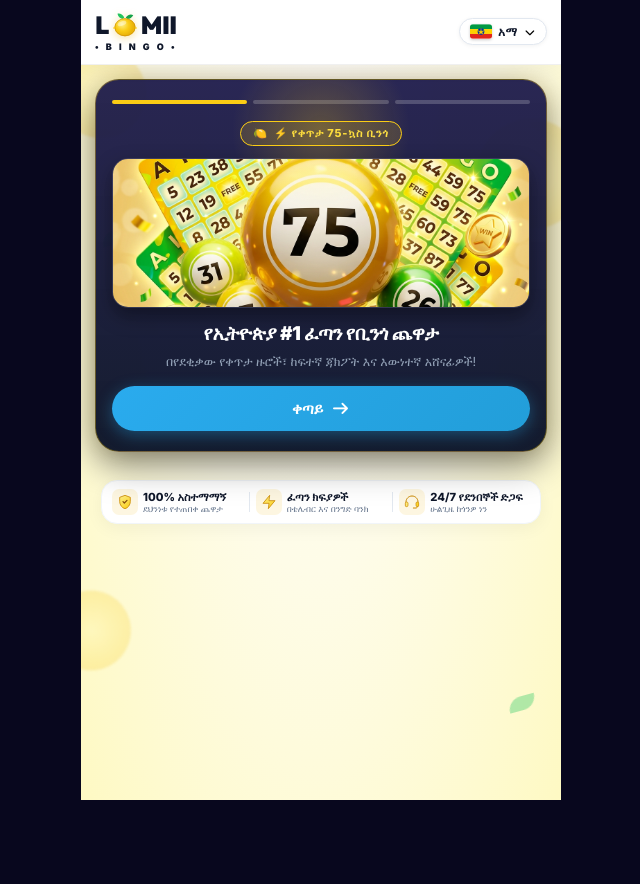
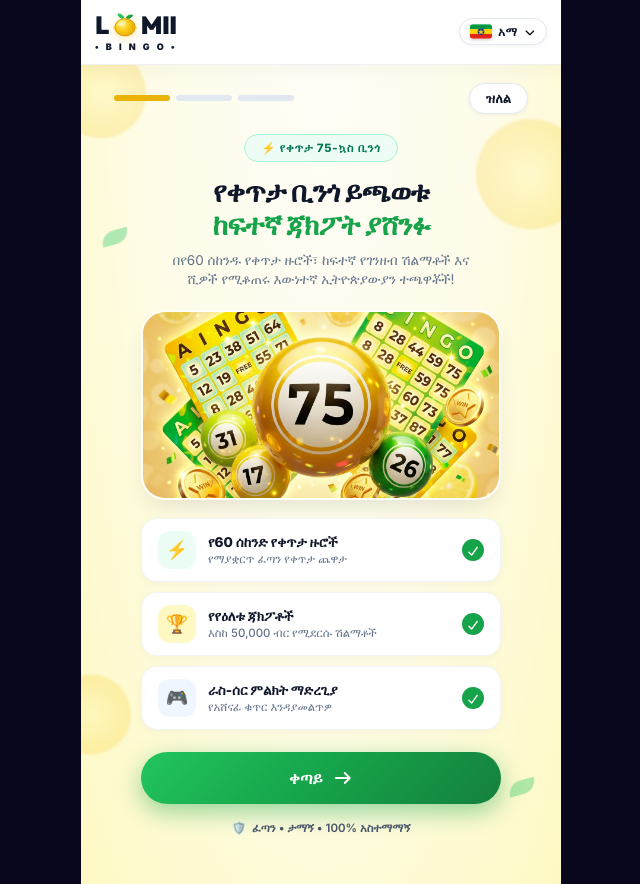
Before and after one commit to EyuAse/Bingo-Mini-app, a React (Vite) app: page / in a window 1280 px wide. Shown: the whole page, without its empty margins (319-959 px from the left). Before the commit the page ends 800 px from the top, so only its background shows below. Built offline with nearby package versions, Linux system fonts and the light colour scheme.

Commit message:
Implement exact reference UI onboarding with top logo, progress bars, skip pill, checklist cards, and smart existing user login

```diff
--- a/src/components/landing/BlumOnboardingCarousel.tsx
+++ b/src/components/landing/BlumOnboardingCarousel.tsx
@@ -5,11 +5,13 @@ import { telegramService } from '../../services/telegramService';
 interface BlumOnboardingCarouselProps {
   onClaimBonus: () => void;
   isLoading: boolean;
+  onSkip?: () => void;
 }
 
 export const BlumOnboardingCarousel: React.FC<BlumOnboardingCarouselProps> = ({
   onClaimBonus,
-  isLoading
+  isLoading,
+  onSkip
 }) => {
   const { lang } = useLanguage();
   const [currentSlide, setCurrentSlide] = useState(0);
@@ -17,30 +19,93 @@ export const BlumOnboardingCarousel: React.FC<BlumOnboardingCarouselProps> = ({
   const slides = [
     {
       id: 0,
-      badge: lang === 'am' ? '⚡ የቀጥታ 75-ኳስ ቢንጎ' : '⚡ LIVE 75-BALL BINGO',
-      title: lang === 'am' ? 'የኢትዮጵያ #1 ፈጣን የቢንጎ ጨዋታ' : "Ethiopia's #1 Express Bingo Game",
-      sub: lang === 'am' ? 'በየደቂቃው የቀጥታ ዙሮች፣ ከፍተኛ ጃክፖት እና እውነተኛ አሸናፊዎች!' : 'Live rounds every 60s, massive jackpots, and thousands of real winners daily!',
+      badge: lang === 'am' ? '⚡ የቀጥታ 75-ኳስ ቢንጎ' : '⚡ 🎯 75-BALL EXPRESS',
+      title1: lang === 'am' ? 'የቀጥታ ቢንጎ ይጫወቱ' : 'Play Live Bingo',
+      title2: lang === 'am' ? 'ከፍተኛ ጃክፖት ያሸንፉ' : 'Win Huge Jackpots',
+      sub: lang === 'am'
+        ? 'በየ60 ሰከንዱ የቀጥታ ዙሮች፣ ከፍተኛ የገንዘብ ሽልማቶች እና ሺዎች የሚቆጠሩ እውነተኛ ኢትዮጵያውያን ተጫዋቾች!'
+        : 'Fast-paced 75-ball express rounds with thousands of real Ethiopian players daily.',
       art: '/assets/images/lomi-hero-75.jpg',
-      icon: '🍋',
-      highlight: '75-BALL EXPRESS'
+      features: [
+        {
+          icon: '⚡',
+          iconBg: '#ecfdf5',
+          title: lang === 'am' ? 'የ60 ሰከንድ የቀጥታ ዙሮች' : 'Express Rounds',
+          desc: lang === 'am' ? 'የማያቋርጥ ፈጣን የቀጥታ ጨዋታ' : '60-second non-stop live action'
+        },
+        {
+          icon: '🏆',
+          iconBg: '#fef9c3',
+          title: lang === 'am' ? 'የየዕለቱ ጃክፖቶች' : 'Daily Jackpots',
+          desc: lang === 'am' ? 'እስከ 50,000 ብር የሚደርሱ ሽልማቶች' : 'Up to 50,000 ETB prize pools'
+        },
+        {
+          icon: '🎮',
+          iconBg: '#eff6ff',
+          title: lang === 'am' ? 'ራስ-ሰር ምልክት ማድረጊያ' : 'Auto-Marking',
+          desc: lang === 'am' ? 'የአሸናፊ ቁጥር እንዳያመልጥዎ' : 'Never miss a winning number'
+        }
+      ]
     },
     {
       id: 1,
-      badge: lang === 'am' ? '💸 ፈጣን ክፍያ' : '💸 INSTANT PAYOUTS',
-      title: lang === 'am' ? 'በቴሌብር እና በንግድ ባንክ ወዲያውኑ ወጪ ያድርጉ' : 'Withdraw Instantly to Telebirr & CBE',
-      sub: lang === 'am' ? 'ያሸነፉትን ገንዘብ በሰከንዶች ውስጥ ወደ ስልክዎ ያስገቡ። 0% ኮሚሽን!' : 'Instant cashouts directly to your Telebirr or CBE Bank in 0-60 seconds. 0% fees!',
+      badge: lang === 'am' ? '⚡ 💸 ፈጣን ክፍያ' : '⚡ 💸 INSTANT PAYOUTS',
+      title1: lang === 'am' ? 'ያሸነፉትን ገንዘብ' : 'Cashout Instantly',
+      title2: lang === 'am' ? 'ወዲያውኑ ወጪ ያድርጉ' : 'When You Win',
+      sub: lang === 'am'
+        ? 'ያሸነፉትን ገንዘብ በሰከንዶች ውስጥ በቀጥታ ወደ ቴሌብር ወይም ንግድ ባንክ ያስገቡ። 0% ክፍያ። 100% አስተማማኝ።'
+        : 'Withdraw your winnings directly to Telebirr or CBE Bank in seconds. 0% fees. 100% secure.',
       art: '/assets/images/auth-header-75.jpg',
+      features: [
+        {
           icon: '⚡',
-      highlight: '0-60s PAYOUTS'
+          iconBg: '#ecfdf5',
+          title: lang === 'am' ? 'ፈጣን ዝውውር' : 'Instant Transfers',
+          desc: lang === 'am' ? 'ገንዘብዎ በ0-60 ሰከንድ ውስጥ ይደርሳል' : 'Get your winnings in 0–60 seconds'
+        },
+        {
+          icon: '🛡️',
+          iconBg: '#fef3c7',
+          title: lang === 'am' ? '100% አስተማማኝ' : '100% Secure',
+          desc: lang === 'am' ? 'ደህንነቱ የተጠበቀና የታመነ አሰራር' : 'Safe, fair & encrypted transactions'
+        },
+        {
+          icon: '🎧',
+          iconBg: '#ecfdf5',
+          title: lang === 'am' ? 'የ24/7 ድጋፍ' : '24/7 Support',
+          desc: lang === 'am' ? 'በማንኛውም ሰዓት ከጎንዎ ነን' : "We're here for you anytime"
+        }
+      ]
     },
     {
       id: 2,
-      badge: lang === 'am' ? '🎁 የነፃ መመዝገቢያ ስጦታ' : '🎁 STARTER REWARD PACK',
-      title: lang === 'am' ? 'የ10 ብር ነፃ ቦነስዎን አሁኑኑ ያግኙ!' : 'Claim Your 10 ETB Free Starter Pack!',
-      sub: lang === 'am' ? 'ያለ ምንም ቅድመ ክፍያ ወዲያውኑ መጫወት ይጀምሩ እና እውነተኛ ብር ያሸንፉ!' : 'Start playing instantly with zero deposit required and win real cash payouts!',
+      badge: lang === 'am' ? '🎁 👑 የነፃ መመዝገቢያ ስጦታ' : '🎁 👑 STARTER REWARD PACK',
+      title1: lang === 'am' ? 'በ10 ብር ቦነስ ይጀምሩ' : 'Start With 10 ETB',
+      title2: lang === 'am' ? 'ያለ ምንም ቅድመ ክፍያ' : 'Zero Deposit Needed',
+      sub: lang === 'am'
+        ? 'በቴሌግራም በአንድ ንክኪ ይመዝገቡና የ10 ብር ነፃ ቦነስዎን ወዲያውኑ ተቀብለው መጫወት ይጀምሩ!'
+        : 'Create your account in 1-tap via Telegram and receive 10 ETB free welcome bonus right now.',
       art: '/assets/images/lomi-hero-75.jpg',
-      icon: '👑',
-      highlight: '+10.00 ETB FREE'
+      features: [
+        {
+          icon: '🎁',
+          iconBg: '#fef9c3',
+          title: lang === 'am' ? 'የ10 ብር ነፃ ስጦታ' : 'Free Starter Pack',
+          desc: lang === 'am' ? '+10.00 ብር ቦነስ ወደ ቦርሳዎ ገቢ ይሆናል' : '+10.00 ETB added directly to wallet'
+        },
+        {
+          icon: '⚡',
+          iconBg: '#eff6ff',
+          title: lang === 'am' ? '1-ንክኪ ቴሌግራም' : '1-Click Telegram',
+          desc: lang === 'am' ? 'የይለፍ ቃል ወይም ረጅም ፎርም አያስፈልግም' : 'Zero passwords or forms needed'
+        },
+        {
+          icon: '💰',
+          iconBg: '#ecfdf5',
+          title: lang === 'am' ? 'እውነተኛ የብር ሽልማቶች' : 'Real Cash Prizes',
+          desc: lang === 'am' ? 'ያሸነፉትን ወዲያውኑ ወጪ ያድርጉ' : 'Play & withdraw real Ethiopian Birr'
+        }
+      ]
     }
   ];
 
@@ -53,55 +118,54 @@ export const BlumOnboardingCarousel: React.FC<BlumOnboardingCarouselProps> = ({
     }
   };
 
-  const handleDotClick = (idx: number) => {
+  const handleSkipClick = () => {
     telegramService.triggerHaptic('light');
-    setCurrentSlide(idx);
+    if (onSkip) {
+      onSkip();
+    } else {
+      onClaimBonus();
+    }
   };
 
   const slide = slides[currentSlide];
+  const isLastSlide = currentSlide === slides.length - 1;
 
   return (
-    <div className="blum-onboarding-wrapper" style={{ margin: '0 0 16px 0', width: '100%' }}>
-      {/* Slide Glass Card */}
     <div
-        className="blum-story-card"
+      className="exact-ref-onboarding-container"
       style={{
-          background: 'linear-gradient(180deg, rgba(30, 27, 75, 0.95) 0%, rgba(15, 23, 42, 0.98) 100%)',
-          borderRadius: '24px',
-          border: '1.5px solid rgba(250, 204, 21, 0.35)',
-          padding: '20px 16px',
-          color: '#ffffff',
-          textAlign: 'center',
-          boxShadow: '0 12px 35px rgba(0, 0, 0, 0.5), 0 0 20px rgba(234, 179, 8, 0.15)',
-          position: 'relative',
-          overflow: 'hidden'
+        width: '100%',
+        maxWidth: '430px',
+        margin: '0 auto',
+        display: 'flex',
+        flexDirection: 'column',
+        alignItems: 'center',
+        padding: '10px 4px 20px 4px',
+        boxSizing: 'border-box'
       }}
     >
-        {/* Glow backdrop */}
+      {/* 1. Progress Segments & Skip Button Row */}
       <div
         style={{
-            position: 'absolute',
-            top: '-40px',
-            left: '50%',
-            transform: 'translateX(-50%)',
-            width: '180px',
-            height: '180px',
-            background: 'radial-gradient(circle, rgba(250, 204, 21, 0.25) 0%, transparent 70%)',
-            pointerEvents: 'none'
+          width: '100%',
+          display: 'flex',
+          alignItems: 'center',
+          justifyContent: 'space-between',
+          marginBottom: '20px',
+          padding: '0 4px'
         }}
-        ></div>
-
-        {/* Top Story Progress Bars */}
-        <div style={{ display: 'flex', gap: '6px', marginBottom: '16px' }}>
+      >
+        {/* 3 Rounded Segment Bars */}
+        <div style={{ display: 'flex', gap: '6px', flex: 1, maxWidth: '180px' }}>
           {slides.map((s, idx) => (
             <div
               key={s.id}
-              onClick={() => handleDotClick(idx)}
+              onClick={() => setCurrentSlide(idx)}
               style={{
                 flex: 1,
-                height: '4px',
+                height: '6px',
                 borderRadius: '999px',
-                background: idx <= currentSlide ? '#facc15' : 'rgba(255, 255, 255, 0.2)',
+                background: idx <= currentSlide ? '#eab308' : '#e2e8f0',
                 cursor: 'pointer',
                 transition: 'all 0.25s ease'
               }}
@@ -109,127 +173,236 @@ export const BlumOnboardingCarousel: React.FC<BlumOnboardingCarouselProps> = ({
           ))}
         </div>
 
-        {/* Badge Pill */}
+        {/* Skip Pill Button */}
+        <button
+          type="button"
+          onClick={handleSkipClick}
+          style={{
+            background: '#ffffff',
+            border: '1px solid #e2e8f0',
+            borderRadius: '999px',
+            padding: '6px 16px',
+            fontSize: '13px',
+            fontWeight: '700',
+            color: '#0f172a',
+            cursor: 'pointer',
+            boxShadow: '0 1px 4px rgba(0, 0, 0, 0.06)'
+          }}
+        >
+          {lang === 'am' ? 'ዝለል' : 'Skip'}
+        </button>
+      </div>
+
+      {/* 2. Centered Badge Tag */}
       <div
         style={{
+          background: 'rgba(236, 253, 245, 0.9)',
+          border: '1px solid #a7f3d0',
+          borderRadius: '999px',
+          padding: '5px 16px',
+          fontSize: '11.5px',
+          fontWeight: '800',
+          color: '#047857',
+          letterSpacing: '0.8px',
+          textTransform: 'uppercase',
+          marginBottom: '14px',
           display: 'inline-flex',
           alignItems: 'center',
-            gap: '6px',
-            background: 'rgba(250, 204, 21, 0.15)',
-            border: '1px solid #facc15',
-            borderRadius: '999px',
-            padding: '4px 12px',
-            fontSize: '11px',
-            fontWeight: '800',
-            color: '#fde047',
-            letterSpacing: '0.8px',
-            marginBottom: '12px'
+          gap: '6px'
         }}
       >
-          <span>{slide.icon}</span>
         <span>{slide.badge}</span>
       </div>
 
-        {/* Artwork Image */}
+      {/* 3. Dual-Tone Heading */}
+      <h1
+        style={{
+          fontSize: '28px',
+          fontWeight: '900',
+          lineHeight: '1.2',
+          margin: '0 0 8px 0',
+          textAlign: 'center',
+          letterSpacing: '-0.5px'
+        }}
+      >
+        <div style={{ color: '#0f172a' }}>{slide.title1}</div>
+        <div style={{ color: isLastSlide ? '#ca8a04' : '#16a34a' }}>{slide.title2}</div>
+      </h1>
+
+      {/* 4. Subtitle */}
+      <p
+        style={{
+          fontSize: '13.5px',
+          color: '#64748b',
+          textAlign: 'center',
+          lineHeight: '1.45',
+          margin: '0 0 20px 0',
+          maxWidth: '320px'
+        }}
+      >
+        {slide.sub}
+      </p>
+
+      {/* 5. 3D Artwork Frame */}
       <div
         style={{
           width: '100%',
-            height: '150px',
-            borderRadius: '16px',
+          maxWidth: '360px',
+          height: '190px',
+          borderRadius: '24px',
           overflow: 'hidden',
-            marginBottom: '14px',
-            boxShadow: '0 8px 20px rgba(0, 0, 0, 0.4)',
-            border: '1px solid rgba(255, 255, 255, 0.1)'
+          marginBottom: '18px',
+          boxShadow: '0 12px 25px -8px rgba(0, 0, 0, 0.12)',
+          border: '2px solid rgba(255, 255, 255, 0.8)',
+          background: '#fefce8'
         }}
       >
         <img
           src={slide.art}
-            alt={slide.title}
+          alt={slide.title1}
           style={{ width: '100%', height: '100%', objectFit: 'cover' }}
         />
       </div>
 
-        {/* Title */}
-        <h2
+      {/* 6. Exact 3 Stacked White Checklist Cards */}
+      <div
         style={{
-            fontSize: '19px',
-            fontWeight: '900',
-            margin: '0 0 6px 0',
-            letterSpacing: '-0.3px',
-            color: '#ffffff',
-            lineHeight: 1.3
+          width: '100%',
+          maxWidth: '360px',
+          display: 'flex',
+          flexDirection: 'column',
+          gap: '10px',
+          marginBottom: '22px'
         }}
       >
-          {slide.title}
-        </h2>
+        {slide.features.map((feat, idx) => (
+          <div
+            key={idx}
+            style={{
+              background: '#ffffff',
+              borderRadius: '16px',
+              padding: '12px 16px',
+              display: 'flex',
+              alignItems: 'center',
+              gap: '12px',
+              boxShadow: '0 2px 8px rgba(0, 0, 0, 0.04)',
+              border: '1px solid #f1f5f9'
+            }}
+          >
+            {/* Icon Bubble */}
+            <div
+              style={{
+                width: '38px',
+                height: '38px',
+                borderRadius: '12px',
+                background: feat.iconBg,
+                display: 'flex',
+                alignItems: 'center',
+                justifyContent: 'center',
+                fontSize: '18px',
+                flexShrink: 0
+              }}
+            >
+              {feat.icon}
+            </div>
 
-        {/* Subtitle */}
-        <p style={{ fontSize: '12.5px', color: '#94a3b8', margin: '0 0 16px 0', lineHeight: 1.4 }}>
-          {slide.sub}
-        </p>
+            {/* Texts */}
+            <div style={{ flex: 1, textAlign: 'left' }}>
+              <div style={{ fontSize: '13.5px', fontWeight: '800', color: '#0f172a' }}>
+                {feat.title}
+              </div>
+              <div style={{ fontSize: '11.5px', color: '#64748b', fontWeight: '500' }}>
+                {feat.desc}
+              </div>
+            </div>
 
-        {/* Action Button */}
-        {currentSlide === slides.length - 1 ? (
+            {/* Green Checkmark Badge */}
+            <div
+              style={{
+                width: '22px',
+                height: '22px',
+                borderRadius: '50%',
+                background: '#16a34a',
+                color: '#ffffff',
+                display: 'flex',
+                alignItems: 'center',
+                justifyContent: 'center',
+                fontSize: '11px',
+                flexShrink: 0
+              }}
+            >
+              <i className="fa-solid fa-check"></i>
+            </div>
+          </div>
+        ))}
+      </div>
+
+      {/* 7. Action CTA Button (Lush Green / Gold) */}
+      <div style={{ width: '100%', maxWidth: '360px' }}>
         <button
           type="button"
-            className="btn-hero-fresh-cta"
-            onClick={onClaimBonus}
+          onClick={handleNext}
           disabled={isLoading}
           style={{
             width: '100%',
-              background: 'linear-gradient(135deg, #facc15 0%, #eab308 50%, #ca8a04 100%)',
-              color: '#0f172a',
-              fontSize: '15.5px',
+            background: isLastSlide
+              ? 'linear-gradient(135deg, #facc15 0%, #eab308 50%, #ca8a04 100%)'
+              : 'linear-gradient(135deg, #22c55e 0%, #16a34a 50%, #15803d 100%)',
+            color: isLastSlide ? '#0f172a' : '#ffffff',
+            fontSize: '16px',
             fontWeight: '900',
             border: 'none',
             borderRadius: '999px',
-              padding: '14px',
+            padding: '16px 20px',
             cursor: 'pointer',
             display: 'flex',
             alignItems: 'center',
             justifyContent: 'center',
-              gap: '8px',
-              boxShadow: '0 6px 20px rgba(234, 179, 8, 0.5)',
-              textTransform: 'uppercase',
-              letterSpacing: '0.5px'
+            gap: '10px',
+            boxShadow: isLastSlide
+              ? '0 8px 24px rgba(234, 179, 8, 0.45)'
+              : '0 8px 24px rgba(22, 163, 74, 0.45)',
+            letterSpacing: '0.2px',
+            transition: 'all 0.15s ease'
           }}
         >
-            <span>🎁</span>
+          {isLastSlide ? (
             <span>
               {isLoading
                 ? lang === 'am'
                   ? 'በመግባት ላይ...'
                   : 'Connecting...'
                 : lang === 'am'
-                ? '🎁 የ10 ብር ቦነስ አሁኑኑ ያግኙ'
-                : '🎁 Claim 10 ETB Bonus & Play'}
+                ? '🎁 የ10 ብር ቦነስዎን ተቀብለው ይጫወቱ ➔'
+                : '🎁 Claim 10 ETB Bonus & Play ➔'}
             </span>
+          ) : (
+            <>
+              <span>{lang === 'am' ? 'ቀጣይ' : 'Next'}</span>
+              <i className="fa-solid fa-arrow-right"></i>
+            </>
+          )}
         </button>
-        ) : (
-          <button
-            type="button"
-            onClick={handleNext}
+      </div>
+
+      {/* 8. Bottom Trust Badge */}
+      <div
         style={{
-              width: '100%',
-              background: 'linear-gradient(135deg, #2AABEE 0%, #229ED9 100%)',
-              color: '#ffffff',
-              fontSize: '15px',
-              fontWeight: '800',
-              border: 'none',
-              borderRadius: '999px',
-              padding: '13px',
-              cursor: 'pointer',
+          marginTop: '16px',
           display: 'flex',
           alignItems: 'center',
-              justifyContent: 'center',
-              gap: '8px',
-              boxShadow: '0 4px 16px rgba(34, 158, 217, 0.4)'
+          gap: '6px',
+          fontSize: '11.5px',
+          color: '#475569',
+          fontWeight: '600'
         }}
       >
-            <span>{lang === 'am' ? 'ቀጣይ' : 'Next'}</span>
-            <i className="fa-solid fa-arrow-right"></i>
-          </button>
-        )}
+        <span style={{ color: '#16a34a' }}>🛡️</span>
+        <span>
+          {lang === 'am'
+            ? 'ፈጣን • ታማኝ • 100% አስተማማኝ'
+            : 'Licensed • Trusted • Reliable'}
+        </span>
       </div>
     </div>
   );
--- a/src/pages/LandingPage.tsx
+++ b/src/pages/LandingPage.tsx
@@ -73,7 +73,7 @@ export const LandingPage: React.FC = () => {
 
   return (
     <div className="page active page-landing-fresh" id="page-landing">
-      {/* 1. Exact Clean Top Navbar (No Login/Signup buttons) */}
+      {/* 1. Brand Logo & Language Switcher at Top */}
       <LandingNavbar />
 
       {/* Floating Background Lemon Slices & Fresh Leaves */}
@@ -83,16 +83,44 @@ export const LandingPage: React.FC = () => {
       <div className="bg-floating-lemon-slice lemon-bottom-left"></div>
       <div className="bg-floating-leaf leaf-bottom-right"></div>
 
-      {/* 2. Hero Content Section */}
-      <main className="landing-fresh-hero-container" style={{ padding: '14px 14px 28px 14px' }}>
-        {/* Blum-Style Interactive 3D Onboarding Story Card */}
+      {/* 2. Main Content */}
+      <main className="landing-fresh-hero-container" style={{ padding: '8px 12px 28px 12px' }}>
+        {!isExistingAccount ? (
+          /* A. NEW USER: Exact Reference 3-Slide Interactive Onboarding */
           <BlumOnboardingCarousel
             onClaimBonus={handleClaimBonusClick}
             isLoading={isLoading}
+            onSkip={handleClaimBonusClick}
           />
+        ) : (
+          /* B. EXISTING LOGGED-OUT USER: Clean Hero with Instant Re-Login */
+          <div style={{ textAlign: 'center', width: '100%', maxWidth: '380px', margin: '20px auto 0 auto' }}>
+            <div
+              style={{
+                width: '84px',
+                height: '84px',
+                borderRadius: '50%',
+                background: 'linear-gradient(135deg, #fef08a 0%, #facc15 50%, #eab308 100%)',
+                display: 'flex',
+                alignItems: 'center',
+                justifyContent: 'center',
+                fontSize: '44px',
+                margin: '0 auto 16px auto',
+                boxShadow: '0 8px 24px rgba(234, 179, 8, 0.4)'
+              }}
+            >
+              🍋
+            </div>
 
-        {/* Dynamic Secondary Action Button (If already registered: "Log in as [Name]") */}
-        {isExistingAccount && (
+            <h1 style={{ fontSize: '26px', fontWeight: '900', color: '#0f172a', margin: '0 0 6px 0', letterSpacing: '-0.5px' }}>
+              {lang === 'am' ? `እንኳን ደህና መጡ!` : `Welcome Back!`}
+            </h1>
+            <p style={{ fontSize: '13.5px', color: '#64748b', margin: '0 0 24px 0' }}>
+              {lang === 'am'
+                ? `እንደ @${telegramUser?.username || displayName} የቀጥታ 75-ኳስ ቢንጎ ጨዋታዎን ይቀጥሉ`
+                : `Continue playing live 75-ball express bingo as @${telegramUser?.username || displayName}`}
+            </p>
+
             <button
               type="button"
               className="btn-hero-fresh-cta"
@@ -100,9 +128,15 @@ export const LandingPage: React.FC = () => {
               onClick={handleClaimBonusClick}
               disabled={isLoading}
               style={{
+                width: '100%',
                 background: 'linear-gradient(135deg, #2AABEE 0%, #229ED9 50%, #0284c7 100%)',
+                color: '#ffffff',
+                fontSize: '16px',
+                fontWeight: '900',
+                padding: '16px 20px',
+                borderRadius: '999px',
                 boxShadow: '0 8px 25px rgba(34, 158, 217, 0.45)',
-              marginBottom: '16px'
+                marginBottom: '20px'
               }}
             >
               <span className="cta-gift-icon">⚡</span>
@@ -113,13 +147,13 @@ export const LandingPage: React.FC = () => {
                     : 'Connecting...'
                   : lang === 'am'
                   ? `⚡ እንደ ${displayName} ግባ`
-                : `⚡ Log in as ${displayName}`}
+                  : `⚡ Continue as ${displayName}`}
               </span>
             </button>
+
+            <TrustFooter />
+          </div>
         )}
-
-        {/* 3. 3-Pillar Trust Footer */}
-        <TrustFooter />
       </main>
 
       {/* Hamster Kombat Style Level 1 Welcome Card Modal */}
```
Lines whose indentation alone changed are shown as unchanged.
